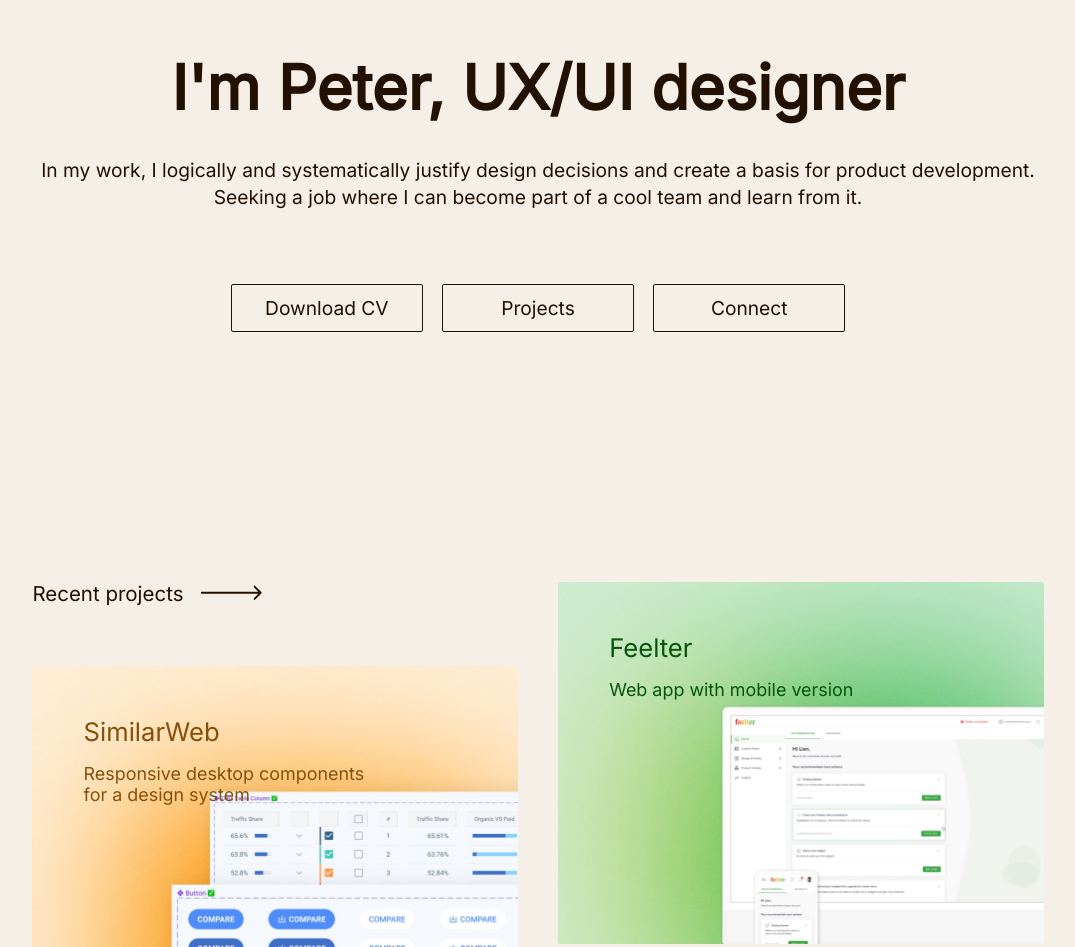
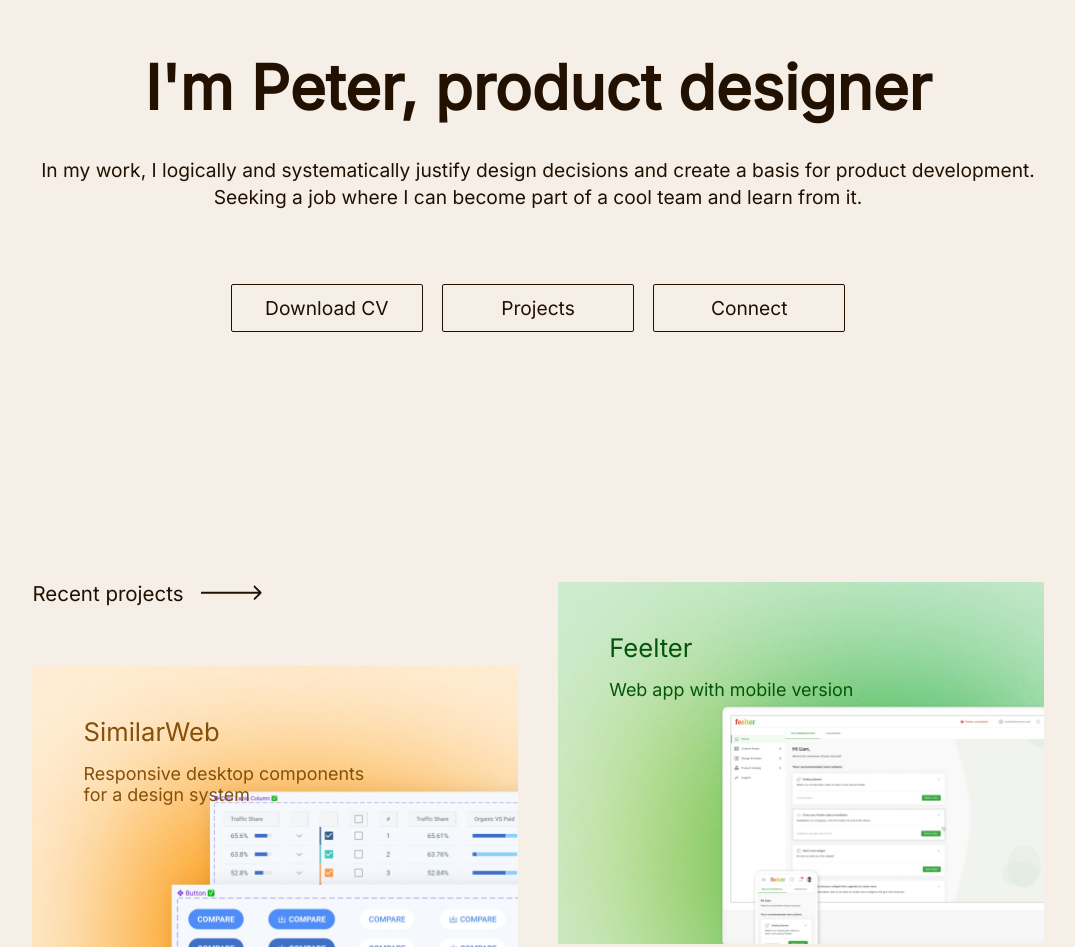
Before and after one commit to zenpeter/zenpeter.github.io, a plain HTML site: page index.html in a window 1280 px wide. Shown: the part 117-1064 px from the top of the page, without its empty margins (102-1177 px from the left). Drawn offline with Linux system fonts and the light colour scheme.

Commit message:
Update index.html

```diff
--- a/index.html
+++ b/index.html
@@ -12,7 +12,7 @@
 <body>
   <main>
     <section class="hero-container">
-      <h1 class="hero__about-title">I'm Peter, UX/UI designer</h1>
+      <h1 class="hero__about-title">I'm Peter, product designer</h1>
       <h2 class="hero__about-text">
         In my work, I logically and systematically justify design decisions and create a basis for product development. Seeking a job where I can become part of a cool team and learn from it.
       </h2>
```
